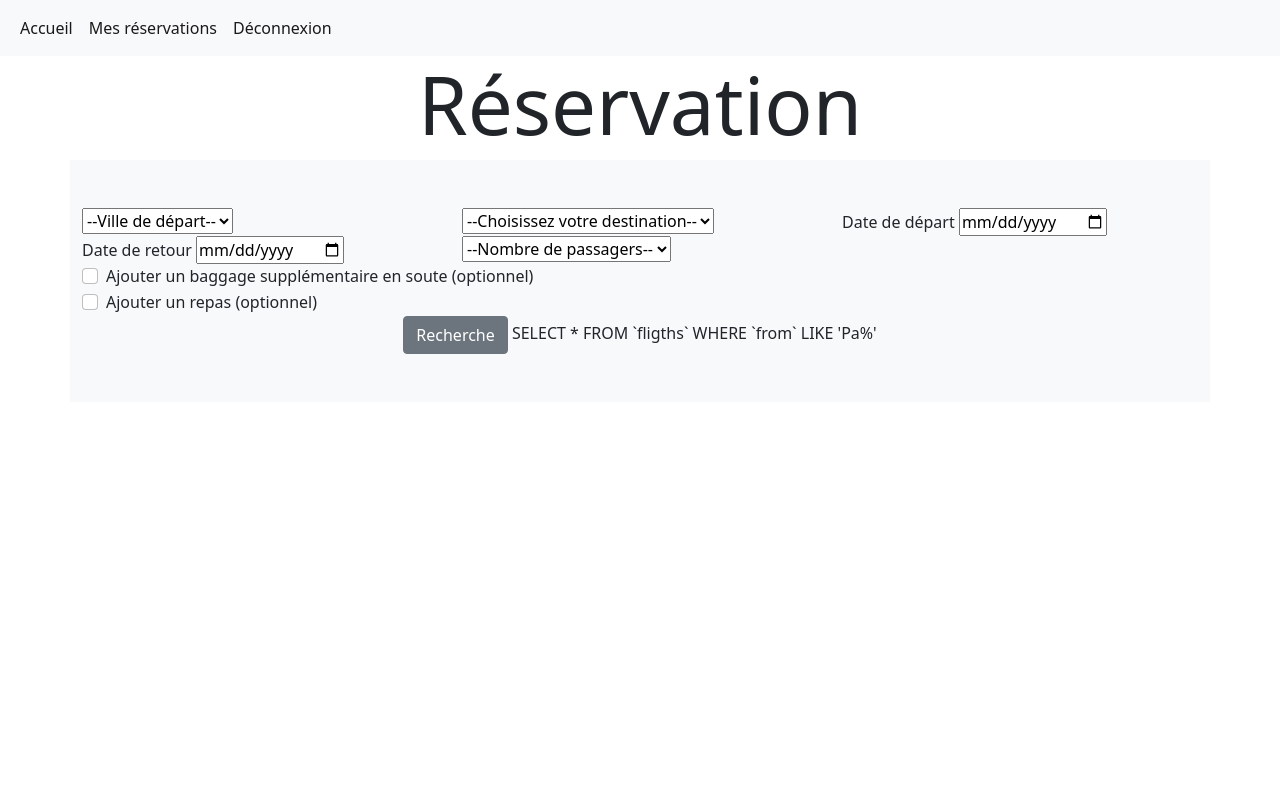
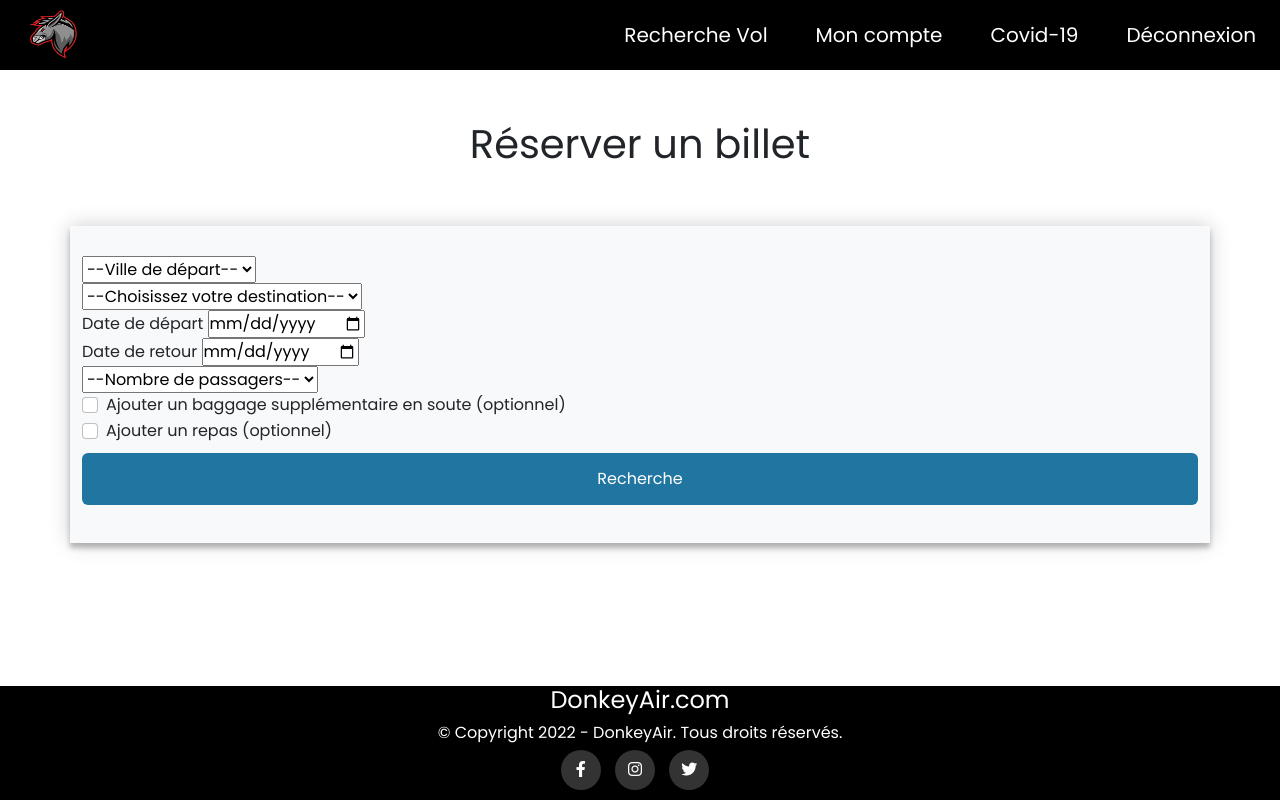
Before and after one commit to Beatrice-Pat/DonkeyAir, a PHP site: page /booking.php in a window 1280 px wide. Run offline with PHP 8.4, Linux system fonts and the light colour scheme; data that the repository does not hold is empty; some libraries are stand-ins or nearby versions.

Commit message:
changement 21 juillet

```diff
--- a/bddConnexion.php
+++ b/bddConnexion.php
@@ -12,6 +12,10 @@ try {
     $pdo = new PDO("mysql:host=$host;dbname=$db", $usname, $dppass);
     $pdo->setAttribute(PDO::ATTR_ERRMODE, PDO::ERRMODE_EXCEPTION);
     $pdo->setAttribute(PDO::ATTR_EMULATE_PREPARES, false);
+    if (isset($_POST['email']) && isset($_POST['password'])) {
+        user_login();
+    }
+
 }
 catch (PDOException $e) {
     echo "Error: " . $e->getMessage();
--- a/booking.php
+++ b/booking.php
@@ -1,13 +1,14 @@
 <?php
 //connexion à la base de données
 require_once './bddConnexion.php';
+include 'header.php';
 
 
-//$sql = $requete->fetchAll();
-$sql = "SELECT DISTINCT `from` FROM `flights`";
-//exécute la requete
+//On écrit la requête
+$sql = "SELECT * FROM `flights` ";
+//On évécute la requête
 $requete = $pdo->query($sql);
-//récupère les données
+//On récupère les données
 $flights = $requete->fetchAll(pdo::FETCH_ASSOC);
 
 ?>
@@ -21,48 +22,28 @@ $flights = $requete->fetchAll(pdo::FETCH_ASSOC);
   <meta name="viewport" content="width=device-width, initial-scale=1.0">
   <!--Bootstrap-->
   <link href="https://cdn.jsdelivr.net/npm/bootstrap@5.0.2/dist/css/bootstrap.min.css" rel="stylesheet" integrity="sha384-EVSTQN3/azprG1Anm3QDgpJLIm9Nao0Yz1ztcQTwFspd3yD65VohhpuuCOmLASjC" crossorigin="anonymous">
-  <link href="style.css" rel="stylesheet">
+  <link rel="stylesheet" href="css/styles.css">
   <title>Réservations</title>
 </head>
 
 <body>
-  <!--Barre de navigation-->
-  <nav class="navbar navbar-expand-lg navbar-light bg-light">
-    <div class="container-fluid">
-      <button class="navbar-toggler" type="button" data-bs-toggle="collapse" data-bs-target="#navbarSupportedContent" aria-controls="navbarSupportedContent" aria-expanded="false" aria-label="Toggle navigation">
-        <span class="navbar-toggler-icon"></span>
-      </button>
-      <div class="collapse navbar-collapse" id="navbarSupportedContent">
-        <ul class="navbar-nav me-auto mb-2 mb-lg-0">
-          <li class="nav-item">
-            <a class="nav-link active" aria-current="page" href="#">Accueil</a>
-          </li>
-          <li class="nav-item">
-            <a class="nav-link active" href="#">Mes réservations</a>
-          </li>
-          <li class="nav-item">
-            <a class="nav-link active" href="#">Déconnexion</a>
-          </li>
-        </ul>
-      </div>
-    </div>
-  </nav>
+
   <section>
     <!--<img class="image" src="/ile.jpg" alt="une plage avec des cocotiers">-->
 
     <!--Titre-->
-    <h1 class="display-1 text-dark text-center"> Réservation</h1>
+    <h1>Réserver un billet</h1>
   </section>
   <!--Espace réservation-->
-  <div class="container py-5 bg-light">
+  <div class="container bg-light">
     <div class="row">
-      <form action="page-recherche.php" method="post"></form>
+      <form action="booking.php" method="post">
       <div class="col-md-4 col-sm-6">
         <!--Barre de départ-->
         <select name="departure" id="departure-select" required>
-          <option value="departure">--Ville de départ--</option>
+          <option value="">--Ville de départ--</option>
           <?php foreach ($flights as $flight) { ?>
-            <option value=""><?php echo $flight['from']; ?></option>
+            <option value="<?php echo $flight['id'] ?>"><?php echo $flight['from']; ?></option>
           <?php } ?>
         </select>
       </div>
@@ -71,7 +52,7 @@ $flights = $requete->fetchAll(pdo::FETCH_ASSOC);
         <select name="country" id="country-select" required>
           <option value="">--Choisissez votre destination--</option>
           <?php foreach ($flights as $flight) { ?>
-            <option value=""><?php echo $flight['from']; ?></option>
+            <option value="<?php echo $flight['id'] ?>"><?php echo $flight['from']; ?></option>
           <?php } ?>
         </select>
       </div>
@@ -106,16 +87,22 @@ $flights = $requete->fetchAll(pdo::FETCH_ASSOC);
       </div>
       <!--Bouton recherche-->
       <div class="col-md-12 col-sm-6 text-center">
-        <a href="./page-recherche.php" class="btn btn btn-secondary">Recherche</a>
-        <?php $flight = "SELECT * FROM `fligths` WHERE `from` LIKE 'Pa%'" ?>
-        <?php echo ($flight) ?>
+        <input type="submit" value="Recherche" class="btn btn btn-secondary">
       </div>
       </form>
     </div>
   </div>
 
   <!--Bootstrap-->
+
   <script src="https://cdn.jsdelivr.net/npm/bootstrap@5.0.2/dist/js/bootstrap.bundle.min.js" integrity="sha384-MrcW6ZMFYlzcLA8Nl+NtUVF0sA7MsXsP1UyJoMp4YLEuNSfAP+JcXn/tWtIaxVXM" crossorigin="anonymous"></script>
 </body>
 
+
+<?php
+
+include 'footer.php';
+
+?>
+
 </html>
--- a/css/styles.css
+++ b/css/styles.css
@@ -11,8 +11,25 @@
 }
 
 h1{
+    padding-bottom: 50px;
     text-align: center;
     margin-top: 50px;
+}
+
+h3{
+    text-align: center;
+    margin-top: 50px;
+}
+
+p {
+    text-align: center;
+    margin-top: 50px;
+}
+
+body {
+    position: relative;
+    padding-bottom: 200px;
+    min-height: 100vh;
 }
 
 /* MENU BURGER DESKTOP  */
@@ -102,3 +119,39 @@ input[type=submit] {
     cursor: pointer;
     width: 100%;
 }
+
+
+
+
+/* FOOTER */
+
+.footer {
+    text-align: center;
+    color: white;
+    background-color: rgb(0, 0, 0);
+    padding: 0;
+    box-sizing: border-box;
+    margin: auto;
+    position: absolute;
+    width: 100%;
+    bottom: 0px;
+    left: 0px;
+}
+
+.social-links a {
+    display: inline-block;
+    height: 40px;
+    width: 40px;
+    background-color: rgba(255, 255, 255, 0.2);
+    margin: 0 10px 10px 0;
+    text-align: center;
+    line-height: 40px;
+    border-radius: 50%;
+    color: #ffffff;
+    transition: all 0.5 ease;
+}
+
+.social-links a:hover {
+    color: rgb(0, 0, 0);
+    background-color: white;
+}
--- /dev/null
+++ b/footer.php
@@ -0,0 +1,25 @@
+<!DOCTYPE html>
+<html lang="en">
+
+<head>
+    <meta charset="UTF-8">
+    <meta http-equiv="X-UA-Compatible" content="IE=edge">
+    <meta name="viewport" content="width=device-width, initial-scale=1.0">
+    <link href='https://unpkg.com/boxicons@2.1.2/css/boxicons.min.css' rel='stylesheet'>
+    <link rel="icon" href="Images/icons8-student-64.png">
+    <link rel="stylesheet" href="https://cdnjs.cloudflare.com/ajax/libs/font-awesome/6.1.1/css/all.min.css">
+    <link rel="stylesheet" href=" https://cdn.jsdelivr.net/npm/bootstrap@5.2.0-beta1/dist/css/bootstrap.min.css">
+    <link rel="stylesheet" href="css/styles.css">
+</head>
+
+<footer class="footer">
+        <h4>DonkeyAir.com</h4>
+        <h6>© Copyright 2022 - DonkeyAir. Tous droits réservés.</h6>
+        <div class="footer-link">
+            <div class="social-links">
+                <a href="https://www.facebook.com/DonkeySchoolFormation" target="_blank"><i class="fab fa-facebook-f"></i></a>
+                <a href="https://www.instagram.com/donkey.school/?hl=fr" target="_blank"><i class="fab fa-instagram"></i></a>
+                <a href="https://twitter.com/donkeyschoolfr" target="_blank"><i class="fab fa-twitter"></i></a>
+            </div>
+        </div>
+</footer>
--- a/header.php
+++ b/header.php
@@ -22,10 +22,13 @@
             <div class=" collapse navbar-collapse justify-content-end ul-bg" id="btn">
                 <ul class="navbar-nav">
                     <li class="nav-item">
-                        <a class="nav-link mx-3 text-white fs-5" aria-current="page" href="#">Accueil</a>
+                        <a class="nav-link mx-3 text-white fs-5" aria-current="page" href="booking.php">Recherche Vol</a>
                     </li>
                     <li class="nav-item">
                         <a href="account.php" class="nav-link mx-3 text-white fs-5">Mon compte</a>
+                    </li>
+                    <li class="nav-item">
+                        <a href="covid.php" class="nav-link mx-3 text-white fs-5">Covid-19</a>
                     </li>
                     <li class="nav-item">
                         <a href="logout.php" class="nav-link mx-3 text-white fs-5">Déconnexion</a>
```
Also changed, not shown: account.php (+25 -4 lines), copyupdate.php (+14 -33 lines), covid.php (added, +37 -0 lines), delete.php (+8 -12 lines), login.php (+10 -7 lines).
